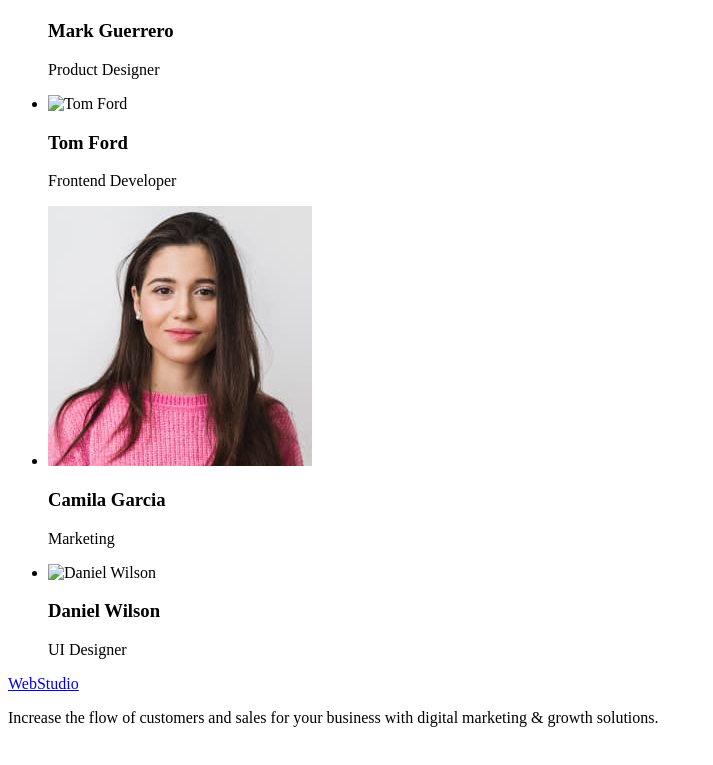
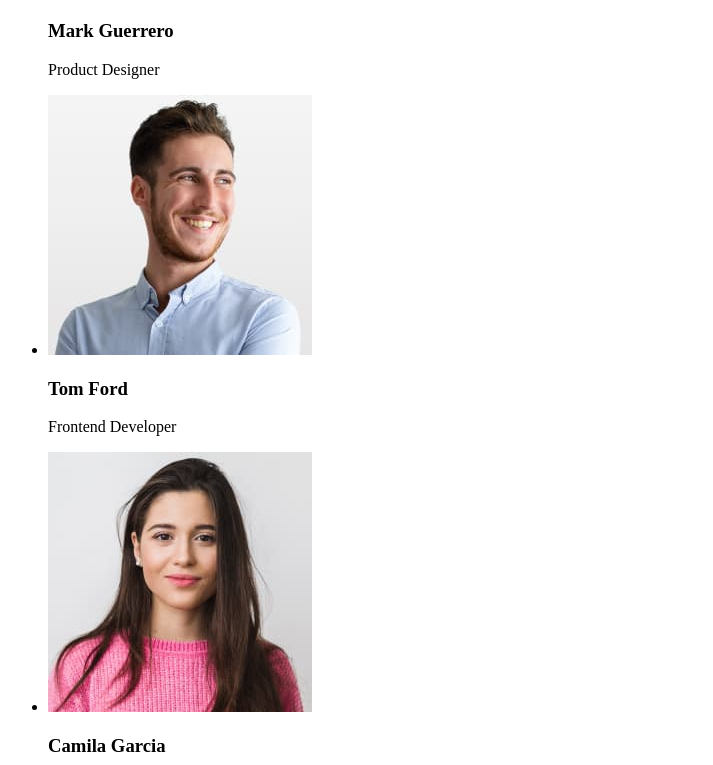
Before and after one commit to Vov4ik28/goit-markup-hw-01, a plain HTML site: page index.html in a window 1280 px wide. Shown: the part 875-1640 px from the top of the page, without its empty margins (0-713 px from the left). Before the commit the page ends 1618 px from the top, so only its background shows below. Drawn offline with Linux system fonts and the light colour scheme.

Commit message:
Update index.html

```diff
--- a/index.html
+++ b/index.html
@@ -73,8 +73,8 @@
         </ul>
       </section>
       <!-- Section 2 -->
+      <section>
       <h2>Our Team</h2>
-      <section>
       <ul>
         <li>
           <img
@@ -88,7 +88,7 @@
         </li>
         <li>
           <img
-            src=".images/tomford.jpg"
+            src="./images/tomford.jpg"
             width="264"
             height="260"
             alt="Tom Ford"
@@ -103,13 +103,12 @@
             height="260"
             alt="Camila Garcia"
           />
-
           <h3>Camila Garcia</h3>
           <p>Marketing</p>
         </li>
         <li>
           <img
-            src="./images/danielwilson.jpgg"
+            src="./images/danielwilson.jpg"
             width="264"
             height="260"
             alt="Daniel Wilson"
```
